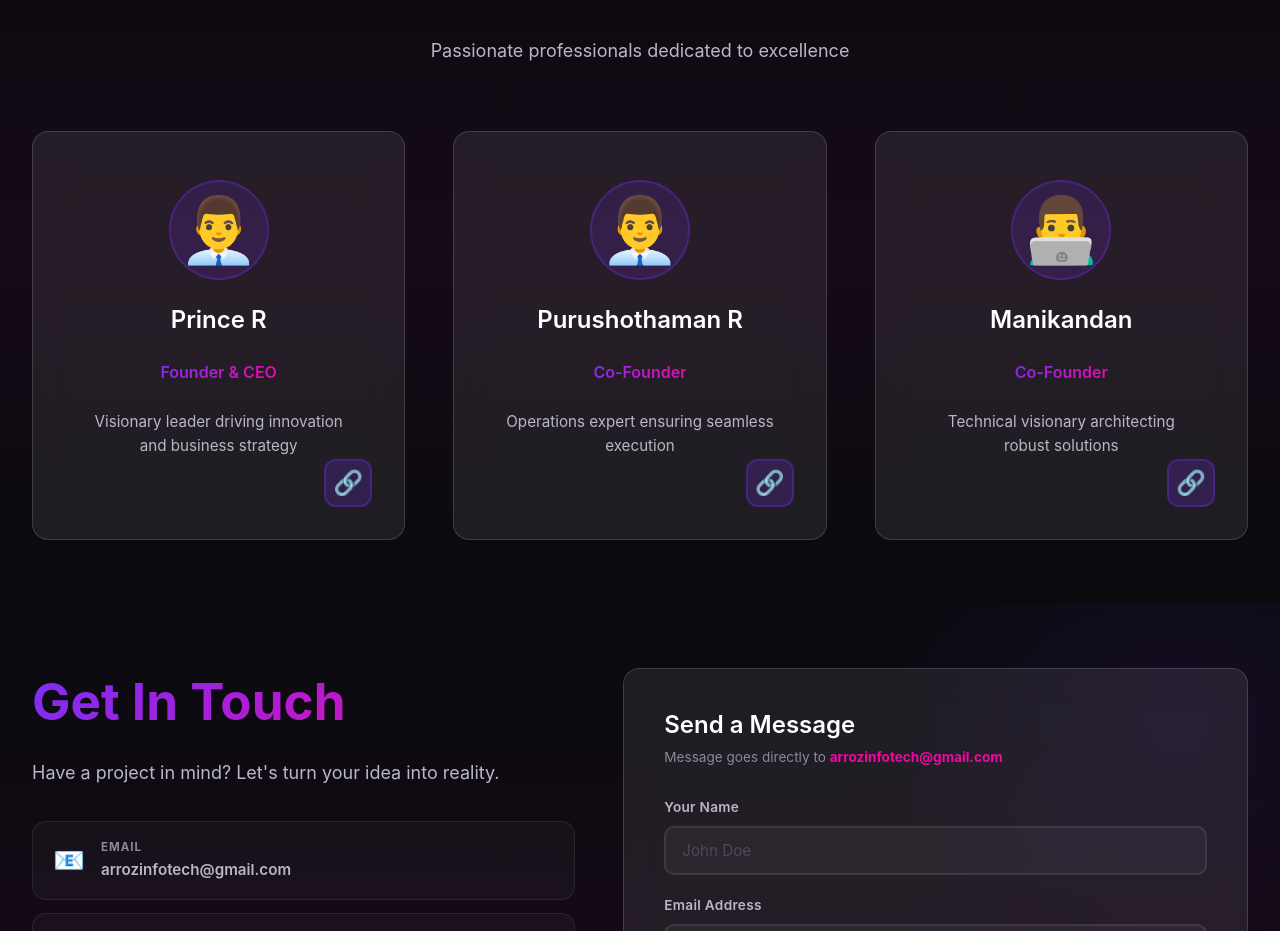
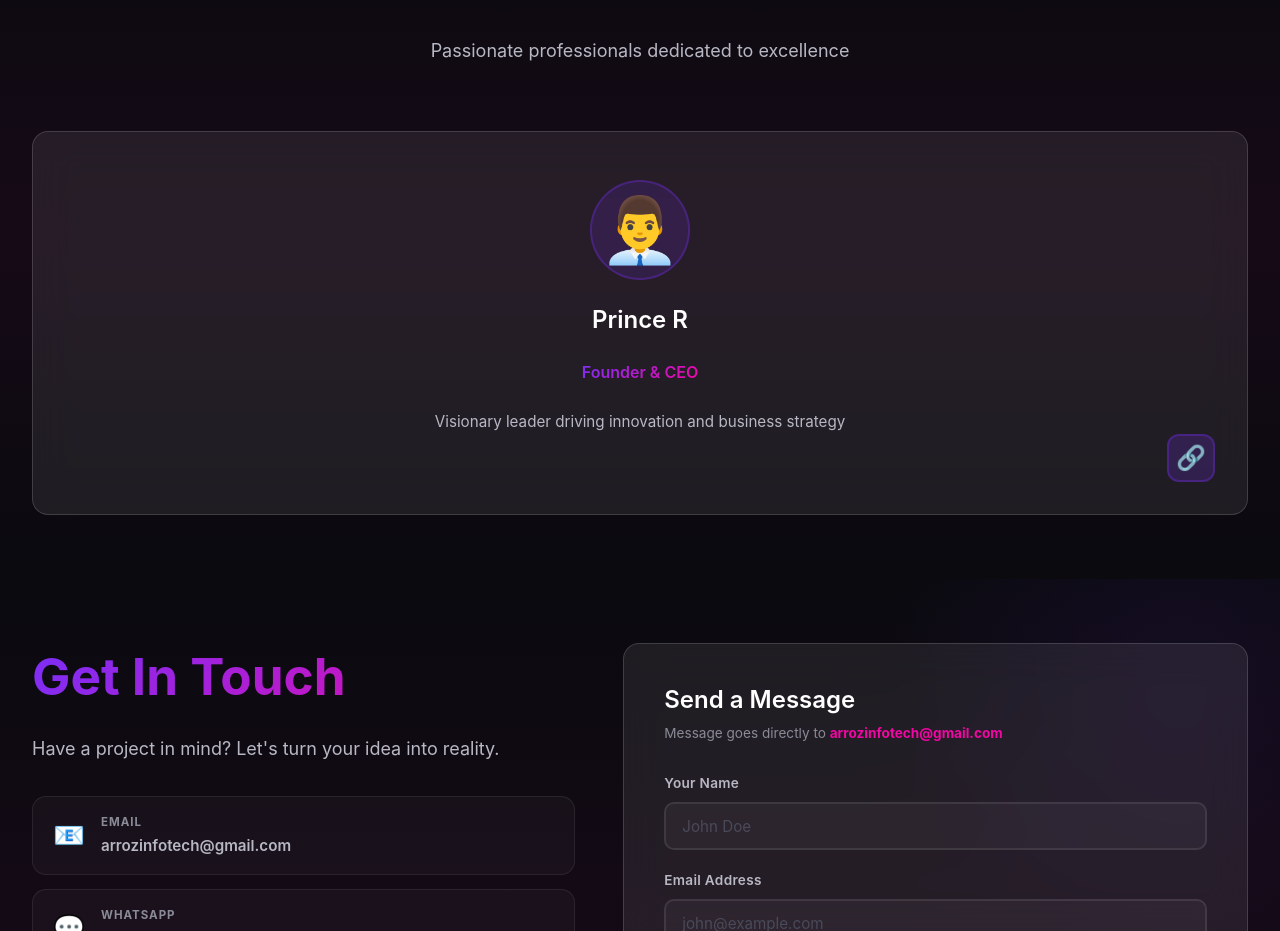
Before and after one commit to arrozinfotech-source/arrozinfotech, a React (Vite) app: page / in a window 1280 px wide. Shown: the part 2000-2931 px from the top of the page. Built offline with nearby package versions, Linux system fonts and the light colour scheme.

Commit message:
Updated Team page

```diff
--- a/src/components/Team.jsx
+++ b/src/components/Team.jsx
@@ -9,20 +9,7 @@ const Team = () => {
       description: 'Visionary leader driving innovation and business strategy',
       icon: '👨‍💼',
     },
-    {
-      id: 2,
-      name: 'Purushothaman R',
-      role: 'Co-Founder',
-      description: 'Operations expert ensuring seamless execution',
-      icon: '👨‍💼',
-    },
-    {
-      id: 3,
-      name: 'Manikandan',
-      role: 'Co-Founder ',
-      description: 'Technical visionary architecting robust solutions',
-      icon: '👨‍💻',
-    },
+
   ];
 
   const linkedinCompanyUrl = 'https://www.linkedin.com/in/arroz-infotech-7230a5408';
```
Also changed, not shown: src/components/Contact.jsx (line endings or trailing spaces).
